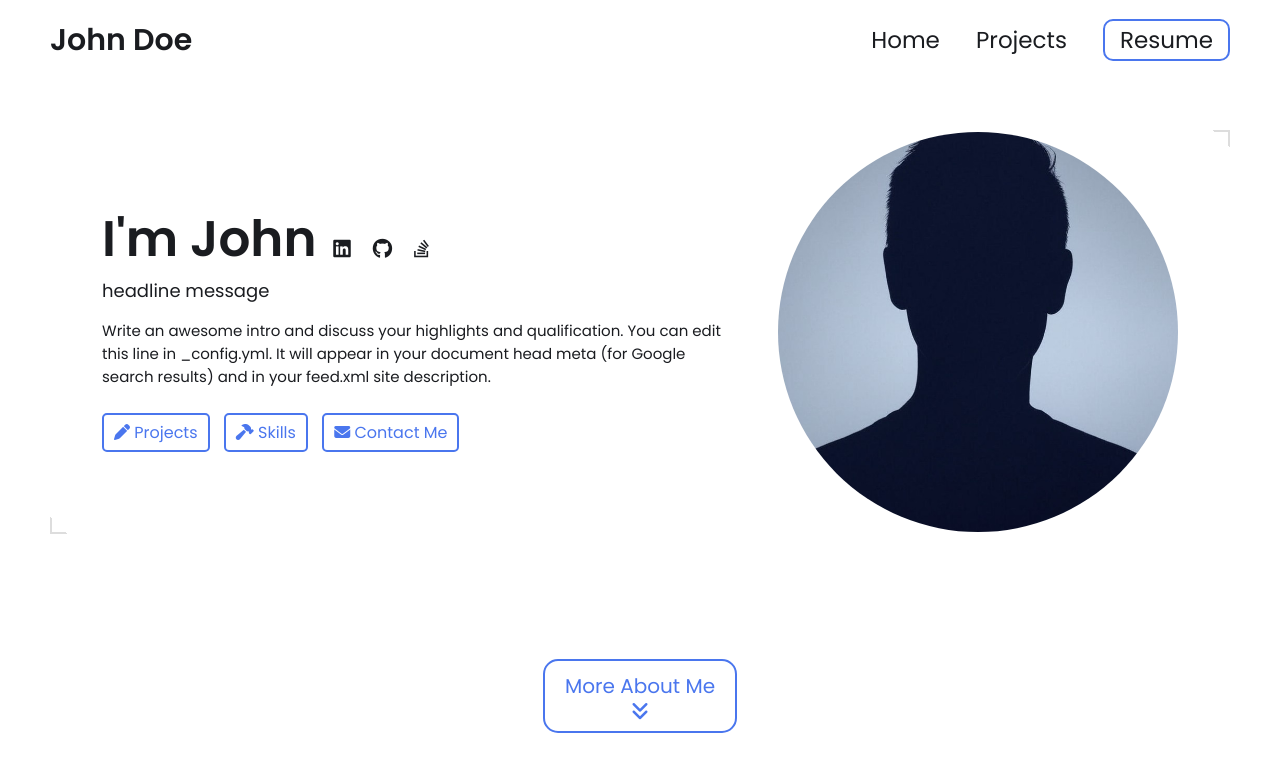
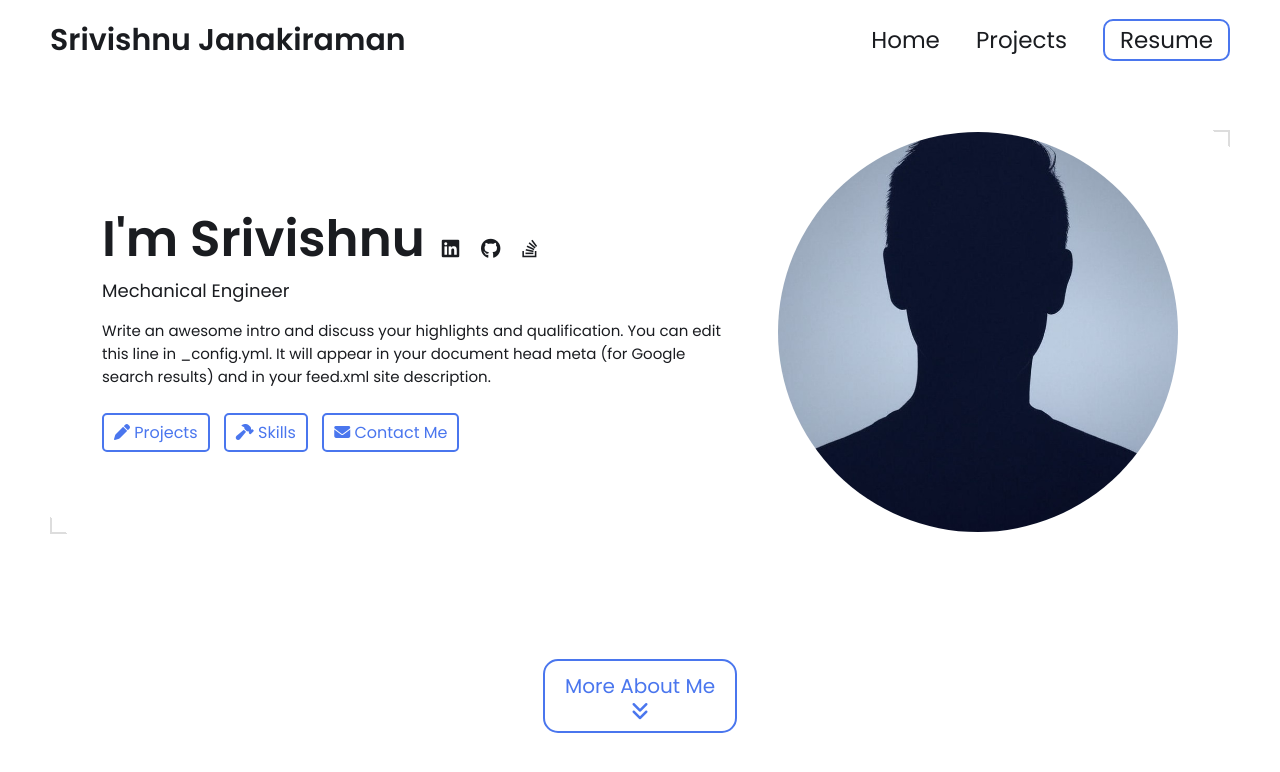
Before and after one commit to vishnuuuuuuuuuuuuuuu/vishnuuuuuuuuuuuuuuu.github.io, a Jekyll site: the page built from index.html, in a window 1280 px wide and 900 px high. Shown: the top 772 px of the window. Built offline with Jekyll 4.4.1, drawn with Linux system fonts in a browser that asks for light colours.

Commit message:
Update _config.yml

```diff
--- a/_config.yml
+++ b/_config.yml
@@ -7,13 +7,13 @@
 
 # Main Page Setup
 
-title: John Doe's Portfolio # This is what shows up in the tab of the browser
+title: Srivishnu's Portfolio # This is what shows up in the tab of the browser
 
 
 
 # Hero Section
-name: John Doe
-headline: headline message
+name: Srivishnu Janakiraman
+headline: Mechanical Engineer
 description: >- # dont remove this line. this will ignore all new lines until the next section
   Write an awesome intro and discuss your highlights and qualification. You can edit this
   line in _config.yml. It will appear in your document head meta (for
@@ -31,7 +31,7 @@ resume-url: https://drive.google.com/file/d/13Z3duVzh-gguPU5r03oJVEE6rV9rd3DS/vi
 # Set up external links - this will show up as small icons next to your name.
 
 external-links:    # input only your own url slug. The icons with missing entries will not appear.
-  linkedin: test    # https://www.linkedin.com/in/{your url slug}
+  linkedin: test    # https://www.linkedin.com/in/srivishnujanakiraman
   github: leea12    # https://github.com/{your url slug}
   stackoverflow: test      # https://stackoverflow.com/users/{your url slug}
   medium:            # https://medium.com/@{your url slug}
```
